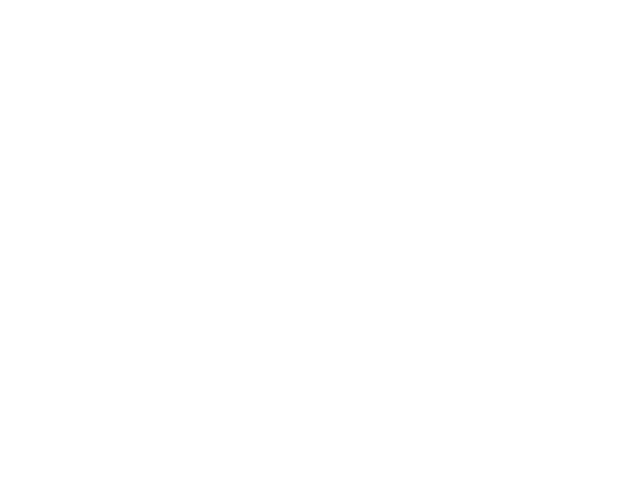
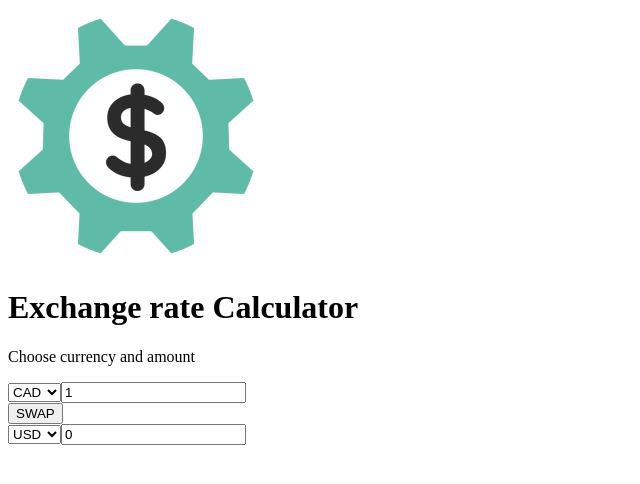
Before and after one commit to seppar93/exchange-rate-calc, a plain HTML site: page index.html in a window 1280 px wide. Shown: the whole page, without its empty margins (0-640 px from the left). Drawn offline with Linux system fonts and the light colour scheme.

Commit message:
html markup

```diff
--- a/index.html
+++ b/index.html
@@ -1,12 +1,140 @@
 <!DOCTYPE html>
 <html lang="en">
-<head>
-  <meta charset="UTF-8">
-  <meta name="viewport" content="width=device-width, initial-scale=1.0">
-  <title>Document</title>
-  <link rel="stylesheet" href="style.css ">
-</head>
-<body>
+  <head>
+    <meta charset="UTF-8" />
+    <meta name="viewport" content="width=device-width, initial-scale=1.0" />
+    <title>Document</title>
+    <link rel="stylesheet" href="style.css " />
+  </head>
+  <body>
+    <img src="img/money.png" alt="" class="money-img" />
+    <h1>Exchange rate Calculator</h1>
+    <p>Choose currency and amount</p>
 
-</body>
+    <div class="container">
+      <div class="currency">
+        <select id="currency-one">
+          <option value="AED">AED</option>
+          <option value="ARS">ARS</option>
+          <option value="AUD">AUD</option>
+          <option value="BGN">BGN</option>
+          <option value="BRL">BRL</option>
+          <option value="BSD">BSD</option>
+          <option value="CAD" selected>CAD</option>
+          <option value="CHF">CHF</option>
+          <option value="CLP">CLP</option>
+          <option value="CNY">CNY</option>
+          <option value="COP">COP</option>
+          <option value="CZK">CZK</option>
+          <option value="DKK">DKK</option>
+          <option value="DOP">DOP</option>
+          <option value="EGP">EGP</option>
+          <option value="EUR">EUR</option>
+          <option value="FJD">FJD</option>
+          <option value="GBP">GBP</option>
+          <option value="GTQ">GTQ</option>
+          <option value="HKD">HKD</option>
+          <option value="HRK">HRK</option>
+          <option value="HUF">HUF</option>
+          <option value="IDR">IDR</option>
+          <option value="ILS">ILS</option>
+          <option value="INR">INR</option>
+          <option value="ISK">ISK</option>
+          <option value="JPY">JPY</option>
+          <option value="KRW">KRW</option>
+          <option value="KZT">KZT</option>
+          <option value="MXN">MXN</option>
+          <option value="MYR">MYR</option>
+          <option value="NOK">NOK</option>
+          <option value="NZD">NZD</option>
+          <option value="PAB">PAB</option>
+          <option value="PEN">PEN</option>
+          <option value="PHP">PHP</option>
+          <option value="PKR">PKR</option>
+          <option value="PLN">PLN</option>
+          <option value="PYG">PYG</option>
+          <option value="RON">RON</option>
+          <option value="RUB">RUB</option>
+          <option value="SAR">SAR</option>
+          <option value="SEK">SEK</option>
+          <option value="SGD">SGD</option>
+          <option value="THB">THB</option>
+          <option value="TRY">TRY</option>
+          <option value="TWD">TWD</option>
+          <option value="UAH">UAH</option>
+          <option value="USD">USD</option>
+          <option value="UYU">UYU</option>
+          <option value="VND">VND</option>
+          <option value="ZAR">ZAR</option>
+          <input type="number" id="amount-one" placeholder="0" value="1" />
+        </select>
+      </div>
+
+      <div class="swap-rate-container">
+        <button class="btn" id="rate">SWAP</button>
+        <div class="rate" id="rate"></div>
+      </div>
+
+
+
+
+      <div class="currency">
+        <select id="currency-two">
+          <option value="AED">AED</option>
+          <option value="ARS">ARS</option>
+          <option value="AUD">AUD</option>
+          <option value="BGN">BGN</option>
+          <option value="BRL">BRL</option>
+          <option value="BSD">BSD</option>
+          <option value="CAD">CAD</option>
+          <option value="CHF">CHF</option>
+          <option value="CLP">CLP</option>
+          <option value="CNY">CNY</option>
+          <option value="COP">COP</option>
+          <option value="CZK">CZK</option>
+          <option value="DKK">DKK</option>
+          <option value="DOP">DOP</option>
+          <option value="EGP">EGP</option>
+          <option value="EUR">EUR</option>
+          <option value="FJD">FJD</option>
+          <option value="GBP">GBP</option>
+          <option value="GTQ">GTQ</option>
+          <option value="HKD">HKD</option>
+          <option value="HRK">HRK</option>
+          <option value="HUF">HUF</option>
+          <option value="IDR">IDR</option>
+          <option value="ILS">ILS</option>
+          <option value="INR">INR</option>
+          <option value="ISK">ISK</option>
+          <option value="JPY">JPY</option>
+          <option value="KRW">KRW</option>
+          <option value="KZT">KZT</option>
+          <option value="MXN">MXN</option>
+          <option value="MYR">MYR</option>
+          <option value="NOK">NOK</option>
+          <option value="NZD">NZD</option>
+          <option value="PAB">PAB</option>
+          <option value="PEN">PEN</option>
+          <option value="PHP">PHP</option>
+          <option value="PKR">PKR</option>
+          <option value="PLN">PLN</option>
+          <option value="PYG">PYG</option>
+          <option value="RON">RON</option>
+          <option value="RUB">RUB</option>
+          <option value="SAR">SAR</option>
+          <option value="SEK">SEK</option>
+          <option value="SGD">SGD</option>
+          <option value="THB">THB</option>
+          <option value="TRY">TRY</option>
+          <option value="TWD">TWD</option>
+          <option value="UAH">UAH</option>
+          <option value="USD" selected>USD</option>
+          <option value="UYU">UYU</option>
+          <option value="VND">VND</option>
+          <option value="ZAR">ZAR</option>
+          <input type="number" id="amount-two" placeholder="0" value="0" />
+        </select>
+      </div>
+    </div>
+  </body>
 </html>
```
